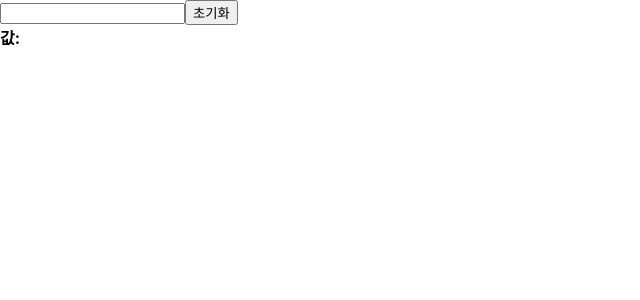
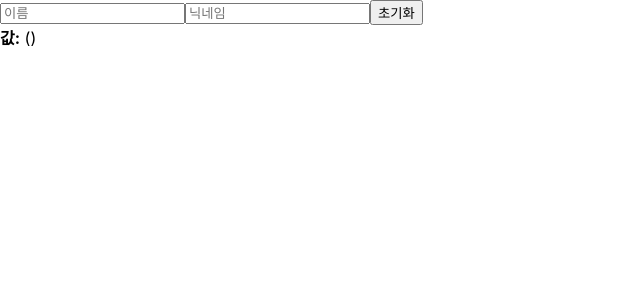
Before and after one commit to ryudongjae/script_language, a React (Create React App) app: page / in a window 1280 px wide. Shown: the top 300 px of the page, without its empty margins (0-640 px from the left). Built offline with nearby package versions, Linux system fonts and the light colour scheme.

Commit message:
Input 관리

```diff
--- a/src/InputSample.js
+++ b/src/InputSample.js
@@ -2,23 +2,37 @@
 
 function InputSample(){
 
-    const [text ,  setText] = useState('');
+    const [inputs,setInputs] = useState({
+        name : '',
+        nickname: ''
+    });
+
+    const {name,nickname} = inputs;
 
     const onChange = (e) => {
-        setText(e.target.value);
-    }
+        const {value, name} = e.target;
+        setInputs({
+            ...inputs,
+            [name]: value
+        });
+    };
 
     const onReset = () => {
-        setText('');
+        setInputs({
+            name:'',
+            nickname: '',
+        })
     }
     return(
     <div>
-        <input onChange={onChange} value ={text}/>
+        <input name="name" placeholder="이름" onChange={onChange} value={name}/>
+        <input name="nickname" placeholder="닉네임" onChange={onChange} value={nickname}/>
         <button onClick={onReset}> 초기화 </button>
         <div>
             <b>
-                값: {text}
+                값:
             </b>
+            {name} ({nickname})
         </div>
     </div>
     );
```
